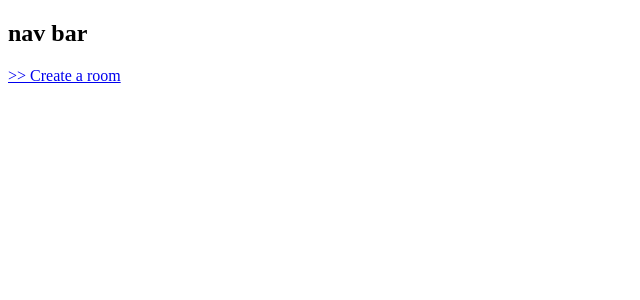
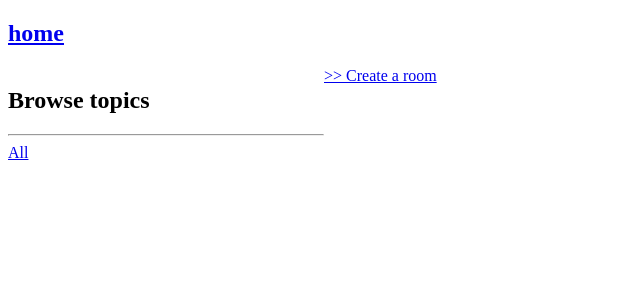
Before and after one commit to Clinton-dev/study-rafiki, a Django app: page /base/ in a window 1280 px wide. Shown: the top 300 px of the page, without its empty margins (0-640 px from the left). Run offline with Django 4.2, Linux system fonts and the light colour scheme; data that the repository does not hold is empty.

Commit message:
Add topics side bar

```diff
--- a/base/templates/base/home.html
+++ b/base/templates/base/home.html
@@ -1,6 +1,27 @@
 {% extends 'main.html'%}
 
 {% block content%}
+<style>
+    .home-container {
+        display: grid;
+        grid-template-columns: 1fr 3fr;
+    }
+</style>
+
+<div class="home-container">
+    <div>
+        <h2>Browse topics</h2>
+        <hr>
+        <div>
+            <a href="{% url 'home'%}">All</a>
+        </div>
+        {% for topic in topics %}
+            <div>
+                <a href="{% url 'home'%}?q={{topic.name}}">{{topic.name}}</a>
+            </div>
+        {% endfor %}
+    </div>
+    <div>
         <a href="{% url 'create-room'%}">>> Create a room</a> <br>
         {% for room in rooms%}
             <a href="{% url 'update-room' room.id%}">Edit</a>
@@ -10,5 +31,7 @@
             <small>{{room.topic.name}}</small>
             <hr>
         {% endfor%}
+    </div>
+</div>
 
 {% endblock content%}
--- a/base/views.py
+++ b/base/views.py
@@ -1,12 +1,15 @@
 from django.shortcuts import render, redirect
 from django.http import HttpResponse
-from .models import Room
+from .models import Room,Topic
 from .forms import RoomForm
 
 def home(request):
     rooms = Room.objects.all()
+    topics = Topic.objects.all()
+
     context = {
-        'rooms': rooms
+        'rooms': rooms,
+        'topics': topics
     }
     return render(request, "base/home.html", context)
 
--- a/templates/navbar.html
+++ b/templates/navbar.html
@@ -1,3 +1,3 @@
 <nav>
-    <h1>nav bar</h1>
+    <h1><a href="{% url 'home'%}">home</a></h1>
 </nav>
```
Lines whose indentation alone changed are shown as unchanged.
